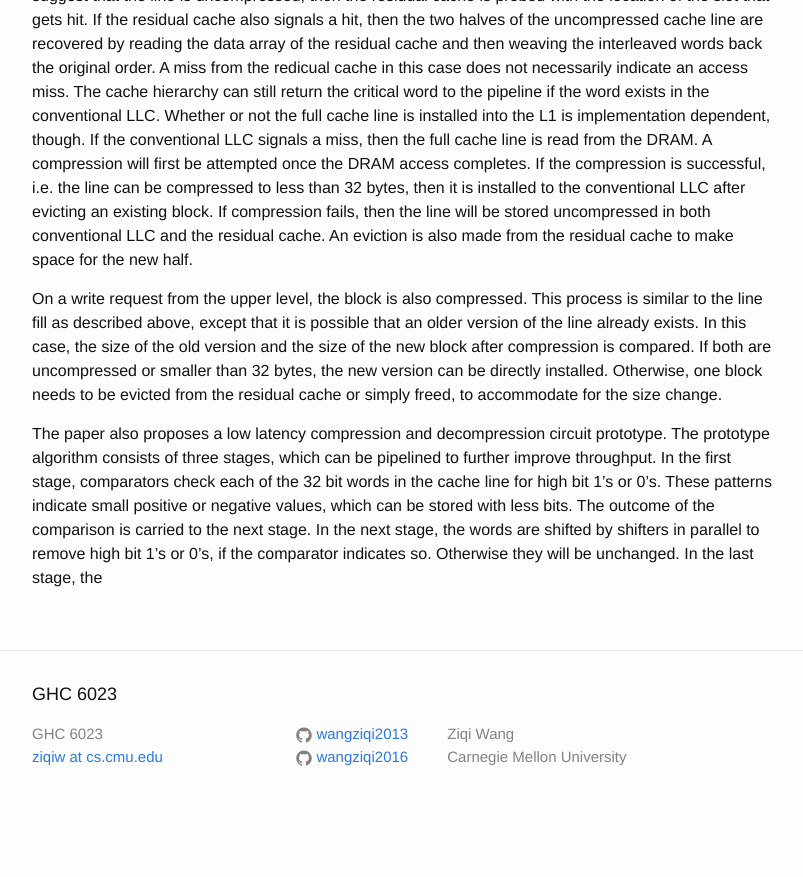
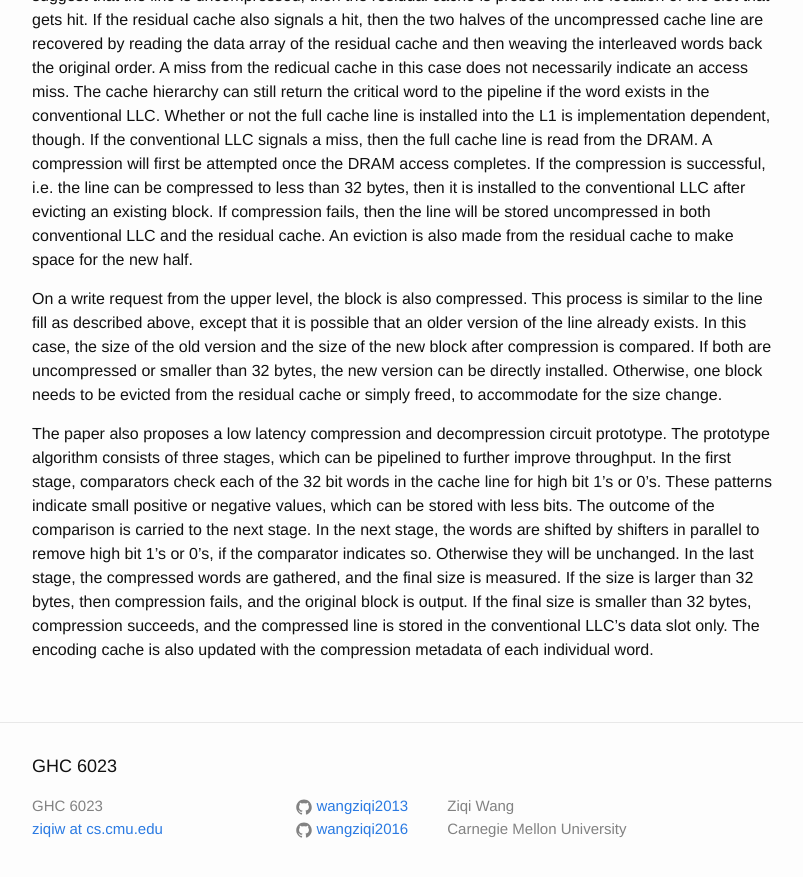
Before and after one commit to wangziqi2013/wangziqi2013.github.io, a Jekyll site: the page built from _posts/2020-07-01-residual-cache.markdown, in a window 1280 px wide and 900 px high, scrolled down 2275 px. Shown: the top 877 px of the window, without its empty margins (238-1041 px from the left). Built offline with Jekyll 4.4.1, drawn with Linux system fonts in a browser that asks for light colours; before the commit the page ends 3103 px from its top, so only the background shows below that.

Commit message:
Finish algo

```diff
--- a/_posts/2020-07-01-residual-cache.markdown
+++ b/_posts/2020-07-01-residual-cache.markdown
@@ -105,4 +105,7 @@ of three stages, which can be pipelined to further improve throughput. In the fi
 the 32 bit words in the cache line for high bit 1's or 0's. These patterns indicate small positive or negative values,
 which can be stored with less bits. The outcome of the comparison is carried to the next stage. In the next stage, the
 words are shifted by shifters in parallel to remove high bit 1's or 0's, if the comparator indicates so. Otherwise they
-will be unchanged. In the last stage, the
+will be unchanged. In the last stage, the compressed words are gathered, and the final size is measured. If the size is
+larger than 32 bytes, then compression fails, and the original block is output. If the final size is smaller
+than 32 bytes, compression succeeds, and the compressed line is stored in the conventional LLC's data slot only.
+The encoding cache is also updated with the compression metadata of each individual word.
```
